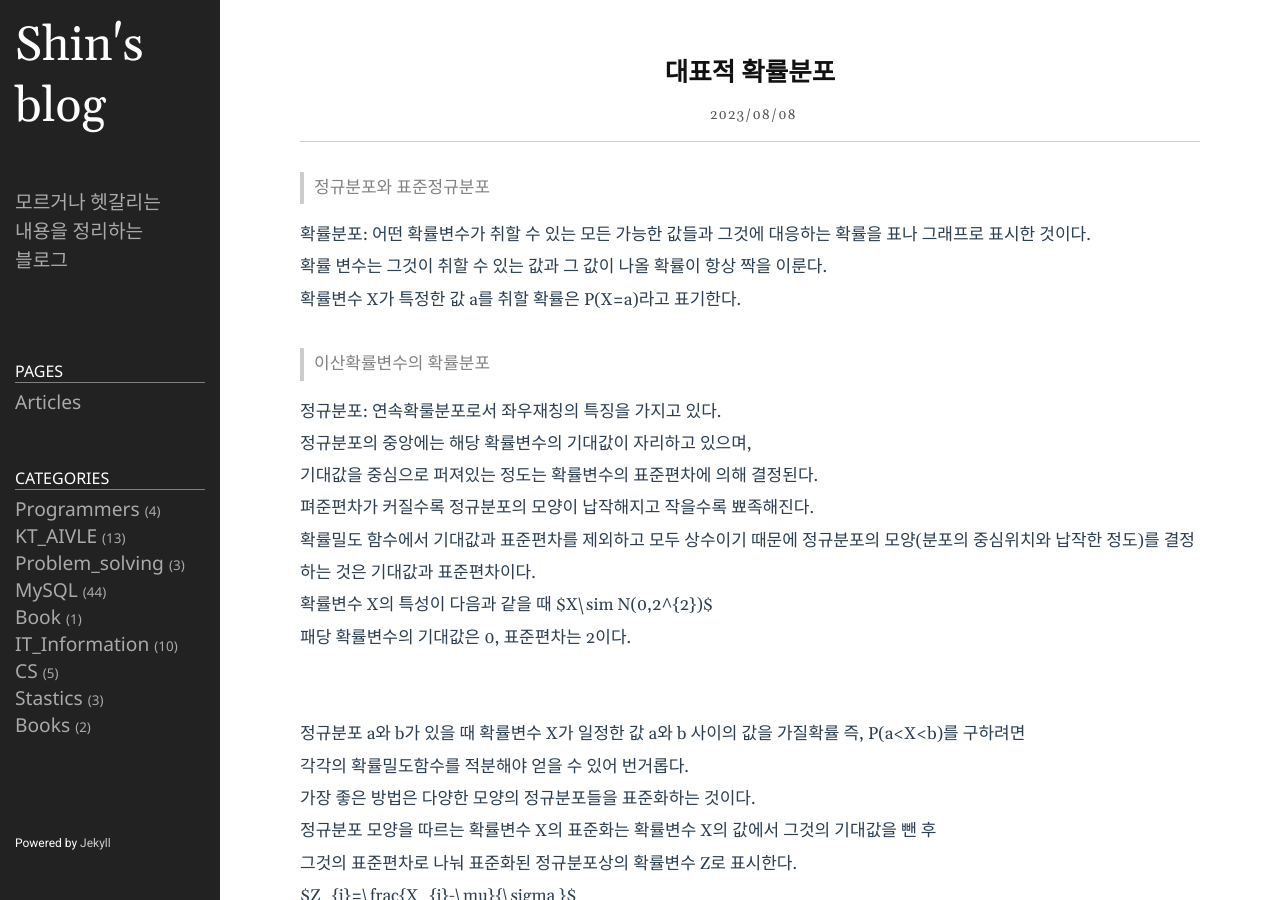
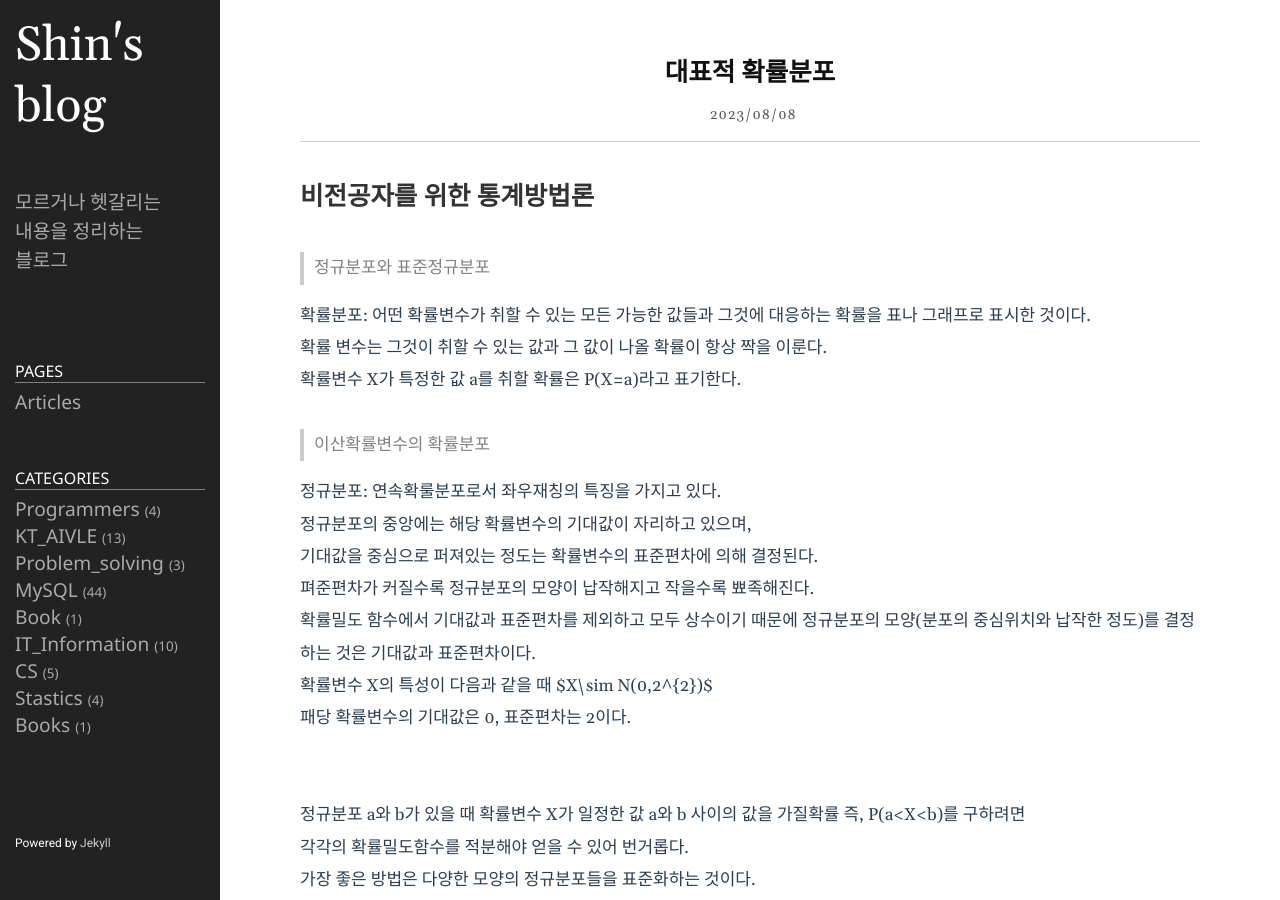
Before and after one commit to shina1221/shina1221.github.io, a Jekyll site: the page built from _posts/도서/비전공자를 위한 통계방법론/2023-08-08-04.대표적 확률분포.markdown, in a window 1280 px wide and 900 px high. Built offline with Jekyll 4.4.1, drawn with Linux system fonts in a browser that asks for light colours.

Commit message:
Update 2023-08-08-04.대표적 확률분포.markdown

```diff
--- a/_posts/도서/비전공자를 위한 통계방법론/2023-08-08-04.대표적 확률분포.markdown
+++ b/_posts/도서/비전공자를 위한 통계방법론/2023-08-08-04.대표적 확률분포.markdown
@@ -2,10 +2,12 @@
 layout: post
 title: 대표적 확률분포
 date: 2023-08-08 19:20:23 +0900
-category: Books
+category: stastics
 
 ---
->정규분포와 표준정규분포
+# 비전공자를 위한 통계방법론
+<br>
+> 정규분포와 표준정규분포
 
 확률분포: 어떤 확률변수가 취할 수 있는 모든 가능한 값들과 그것에 대응하는 확률을 표나 그래프로 표시한 것이다.
 확률 변수는 그것이 취할 수 있는 값과 그 값이 나올 확률이 항상 짝을 이룬다.
```
